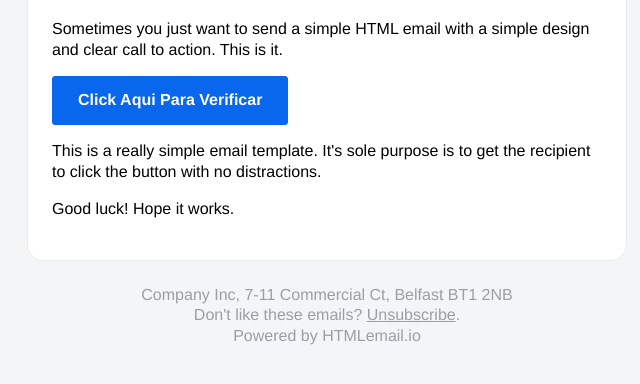
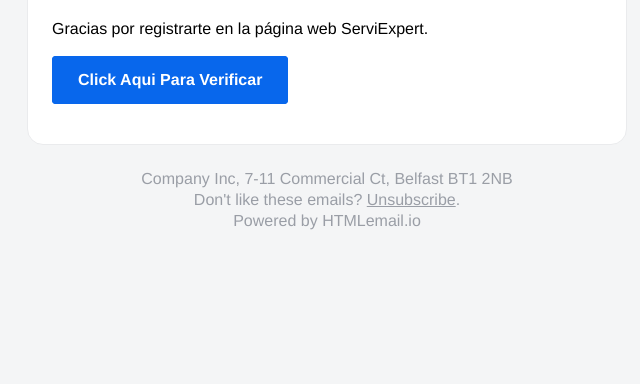
Before and after one commit to 4GeeksAcademy/Grupo-04-pt-29-Proyecto-Final, a Flask app: template src/templates/verify_email.html in a window 1280 px wide. Shown: the part 67-451 px from the top of the page, without its empty margins (313-953 px from the left). Run offline with Flask 2, Linux system fonts and the light colour scheme; the template is opened without the code that fills it, so the values that code supplies are empty.

Commit message:
Modificacion de verify_email

```diff
--- a/src/templates/verify_email.html
+++ b/src/templates/verify_email.html
@@ -311,7 +311,7 @@
               <tr>
                 <td class="wrapper">
                   <p>HOLA, {{username}}</p>
-                  <p>Sometimes you just want to send a simple HTML email with a simple design and clear call to action. This is it.</p>
+                  <p>Gracias por registrarte en la página web ServiExpert.</p>
                   <table role="presentation" border="0" cellpadding="0" cellspacing="0" class="btn btn-primary">
                     <tbody>
                       <tr>
@@ -327,8 +327,7 @@
                       </tr>
                     </tbody>
                   </table>
-                  <p>This is a really simple email template. It's sole purpose is to get the recipient to click the button with no distractions.</p>
-                  <p>Good luck! Hope it works.</p>
+
                 </td>
               </tr>
 
```
